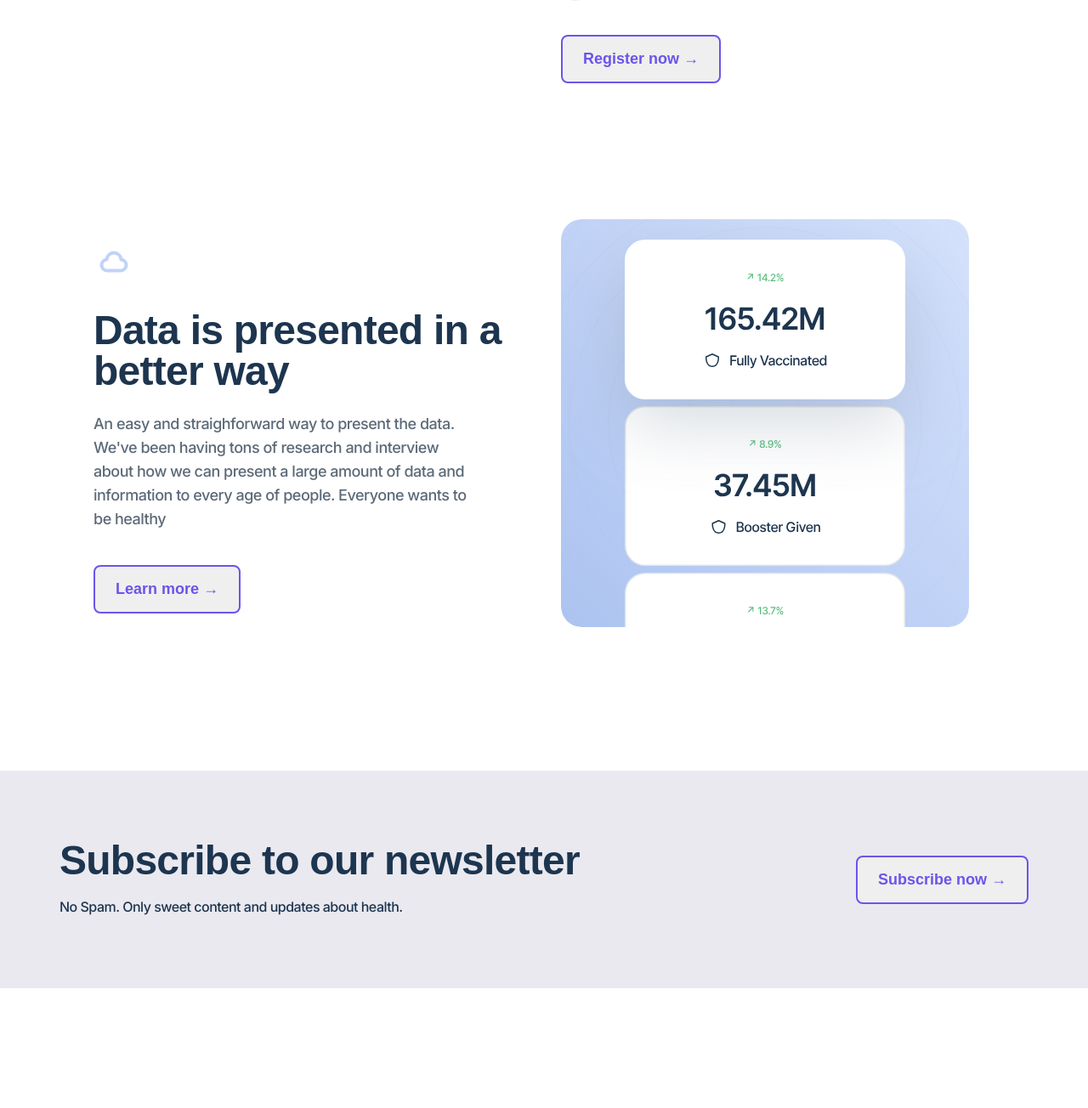
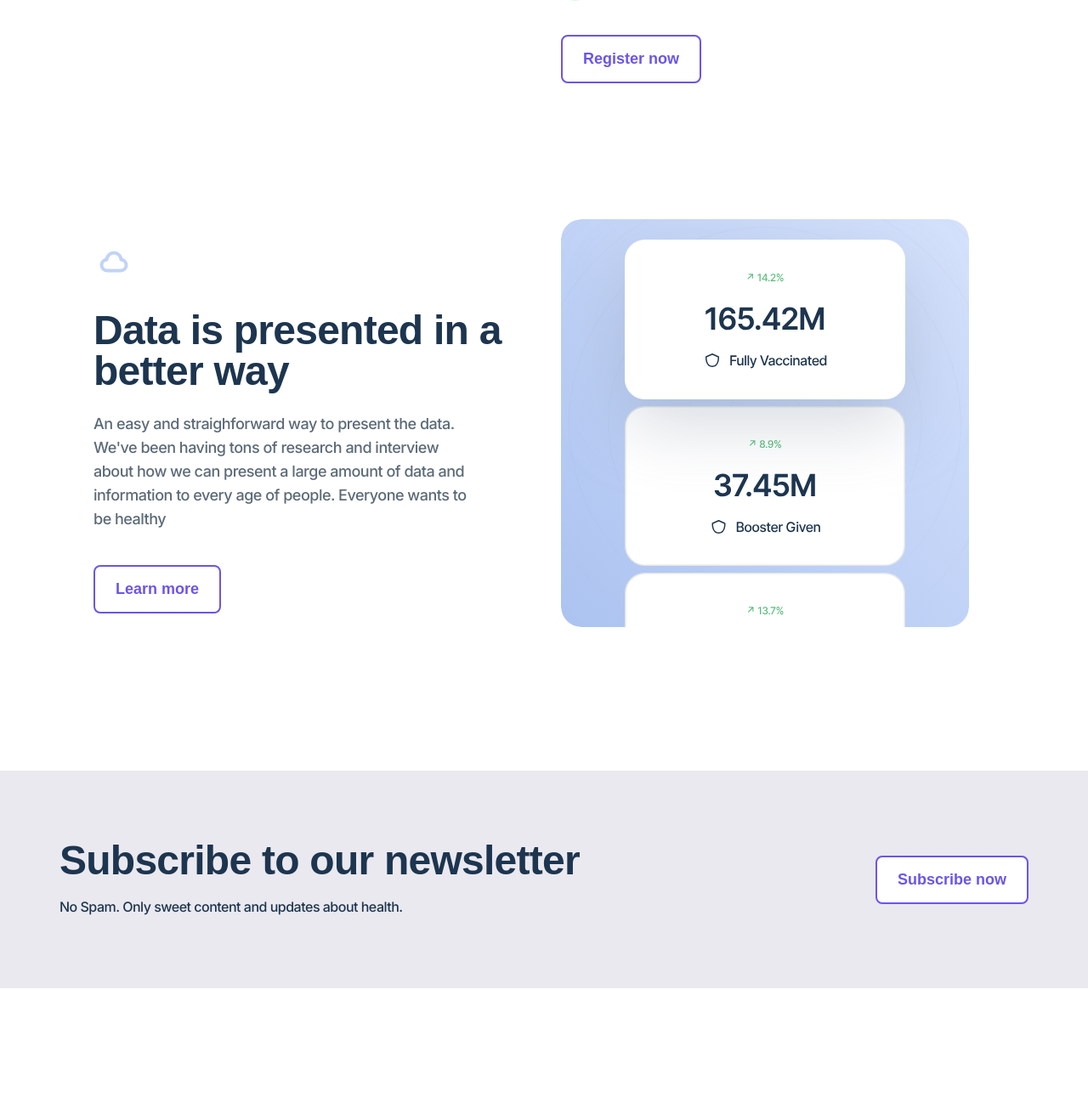
Before and after one commit to satrianytmaa/lifecare-site, a PHP site: page / in a window 1280 px wide. Shown: the part 2821-4125 px from the top of the page at 85% size. Run offline with PHP 8.4, Linux system fonts and the light colour scheme; some web fonts are replaced.

Commit message:
Social media icons, button issue, menu update
Added social media icons, fix the buttons issue, update the navigation menu - new hover

```diff
--- a/Style/Components/footer.css
+++ b/Style/Components/footer.css
@@ -77,7 +77,9 @@
 
 .social img{
 	margin-right: 8px;
+	cursor: pointer;
 }
+
 
 .content-right{
 	display: flex;
--- a/Style/Components/header.css
+++ b/Style/Components/header.css
@@ -37,8 +37,33 @@ nav ul li a{
 
 nav ul li a:hover{
 	color: var(--cl-title);
-	font-weight: 600;
+	font-weight: 500;
 }
+
+
+.nav-item a {
+	position: relative; /* Position relative for absolute positioning of the pseudo-element */
+	text-decoration: none; /* Remove default underline */
+	padding: 0.5em 0;
+  }
+
+.nav-item a:after {
+	content: "";
+	position: absolute;
+	left: 0;
+	bottom: 0;
+	width: 0;
+	height: 2px;
+	background-color: var(--cl-title);
+	border-radius: 10px;
+	transition: width 0.3s ease;
+}
+
+.nav-item a:hover:after {
+	width: 100%;
+}
+
+
 
 
 
--- a/Style/base_config.css
+++ b/Style/base_config.css
@@ -64,11 +64,12 @@ img{
 	padding: 16px 24px;
 	border-radius: 8px;
 	border: 2.5px solid var(--cl-brand);
-	transition: all 120ms ease-in-out;
+	transition: all 320ms ease-in-out;
+	background: #fff;
 }
 
 a .button-secondary{
-	font-family: 'Roobert', sans-serif;
+	font-family: 'Roobert-Medium', sans-serif;
 	font-size: 18px;
 	color: var(--cl-brand);
 	font-weight: 600;
--- a/Style/landing_page.css
+++ b/Style/landing_page.css
@@ -111,7 +111,7 @@
 
 .component-benefit:hover{
 
-	box-shadow: 0px 80px 80px -24px rgba(76, 83, 92, 0.24);
+	box-shadow: 0px 80px 80px -24px rgba(98, 102, 108, 0.16);
 }
 
 .component-benefit h4{
--- a/blog.html
+++ b/blog.html
@@ -53,9 +53,9 @@
             <ul class="nav-list">
                <li class="nav-item"><a href="./vaccine.html">Vaccine</a></li>
                <li class="nav-item"><a href="./blog.html">Blog</a></li>
-               <li class="nav-item"><a href="#">Community</a></li>
-               <li class="nav-item"><a href="#">Sign in</a></li>
-               <a href="started.html">
+               <li class="nav-item"><a href="#">About</a></li>
+               <li class="nav-item"><a href="./contact.html">Contact</a></li>
+               <a href="./started.html">
                   <button class="button-nav">Get started</button>
                </a>
             </ul>
--- a/blog_detail.html
+++ b/blog_detail.html
@@ -51,8 +51,8 @@
             <ul class="nav-list">
                <li class="nav-item"><a href="./vaccine.html">Vaccine</a></li>
                <li class="nav-item"><a href="./blog.html">Blog</a></li>
-               <li class="nav-item"><a href="#">Community</a></li>
-               <li class="nav-item"><a href="#">Contact Us</a></li>
+               <li class="nav-item"><a href="#">About</a></li>
+               <li class="nav-item"><a href="./contact.html">Contact</a></li>
                <a href="./started.html">
                   <button class="button-nav">Get started</button>
                </a>
--- a/index.html
+++ b/index.html
@@ -49,8 +49,8 @@
             <ul class="nav-list">
                <li class="nav-item"><a href="./vaccine.html">Vaccine</a></li>
                <li class="nav-item"><a href="./blog.html">Blog</a></li>
-               <li class="nav-item"><a href="#">Community</a></li>
-               <li class="nav-item"><a href="./contact.html">Contact Us</a></li>
+               <li class="nav-item"><a href="#">About</a></li>
+               <li class="nav-item"><a href="./contact.html">Contact</a></li>
                <a href="./started.html">
                   <button class="button-nav">Get started</button>
                </a>
@@ -109,21 +109,21 @@
                   <img src="./Assets/Images/Content/Pin.svg" alt="Benefits" class="benefit-icon" />
                   <h4>Amazing Features</h4>
                   <p>Tons of features that will be coming very soon. Where you can register for your next vaccination or just want to read some sweets articles about health.</p>
-                  <p class="link">Learn more →</p>
+                  <p class="link">Learn more</p>
                </div>
 
                <div class="component-benefit">
                   <img src="./Assets/Images/Content/Support.svg" alt="Benefits" class="benefit-icon" />
                   <h4>24/7 Support</h4>
                   <p>We are here for you, don't hesitate to rely on us. Our doctor and specialist is always ready to help you with your condition, desease, or anything else that related to human health.</p>
-                  <p class="link">Learn more →</p>
+                  <p class="link">Learn more</p>
                </div>
 
                <div class="component-benefit">
                   <img src="./Assets/Images/Content/Community.svg" alt="Benefits" class="benefit-icon" />
                   <h4>Community Based</h4>
                   <p>As we said before, we are non-profit based community with a mission on making this world even better, with a better human being and people. Stay healthy and happy.</p>
-                  <p class="link">Learn more →</p>
+                  <p class="link">Learn more</p>
                </div>
             </div>
          </div>
@@ -148,7 +148,7 @@
                         <div class="step"><img src="./Assets/Icons/Number-2.svg" alt="03" />Go to the nearby hospital and get vaccinated.</div>
                      </div>
                      <a href="./vaccine.html">
-                        <button class="button-secondary">Register now →</button>
+                        <button class="button-secondary">Register now</button>
                      </a>
                   </div>
                </div>
@@ -159,7 +159,7 @@
                      <h3>Data is presented in a better way</h3>
                      <h6>An easy and straighforward way to present the data. We've been having tons of research and interview about how we can present a large amount of data and information to every age of people. Everyone wants to be healthy</h6>
                      <a href="#">
-                        <button class="button-secondary">Learn more →</button>
+                        <button class="button-secondary">Learn more</button>
                      </a>
                   </div>
                   <div class="features-hero">
@@ -181,7 +181,7 @@
 					<span>Submit</span>
 				</div> -->
                <a href="#">
-                  <button class="button-secondary">Subscribe now →</button>
+                  <button class="button-secondary">Subscribe now</button>
                </a>
             </div>
          </div>
@@ -198,7 +198,7 @@
                   <h6>Tons of articles and guide around the health and pandemic, not just the negative side of it but also positive side of it.</h6>
                   <h6>Curated and written by professionals in journaling and documenting, because we don't want people to misunderstand anything related to health</h6>
                   <a href="#">
-                     <button class="button-secondary">Explore more →</button>
+                     <button class="button-secondary">Explore more</button>
                   </a>
                </div>
             </div>
@@ -297,7 +297,7 @@
                <h2>Join us and let's build a better life, together</h2>
                <p>No Spam. Only sweet content and updates about a better life.</p>
                <a href="#">
-                  <button class="button-secondary">Explore more →</button>
+                  <button class="button-secondary-white">Explore more</button>
                </a>
             </div>
          </div>
@@ -309,7 +309,6 @@
                   <div class="content-left">
                      <img src="./Assets/Icons/Logo New.svg" alt="Logo" />
                      <p>Lifecare, is a non-profit company that provides you tons of features around health and pandemic. Let’s build a better life, together.</p>
-                     <button class="button-third"><a href="#">Make a donation</a></button>
                      <div class="social">
                         <img src="./Assets/Icons/Social Media/Facebook.svg" alt="Facebook" />
                         <img src="./Assets/Icons/Social Media/Instagram.svg" alt="Instagram" />
@@ -348,7 +347,7 @@
                   </div>
                </div>
                <div class="footer-foot-copyright">
-                  <p>© 2022 Lifecare Inc. All rights reserved. Powered by Ministry of Health Indonesia</p>
+                  <p>© 2023 Lifecare Inc. All rights reserved. Powered by Ministry of Health Indonesia</p>
                   <p>English · Indonesia</p>
                </div>
             </div>
```
Also changed, not shown: other parts of Style/base_config.css (+24 -3 lines), vaccine.html (+5 -5 lines), Assets/Icons/Social Media/Discord.svg (added), Assets/Icons/Social Media/Facebook.svg (added), Assets/Icons/Social Media/Instagram.svg (added), Assets/Icons/Social Media/Reddit.svg (added), Assets/Icons/Social Media/YouTube.svg (added), 1 other file.
